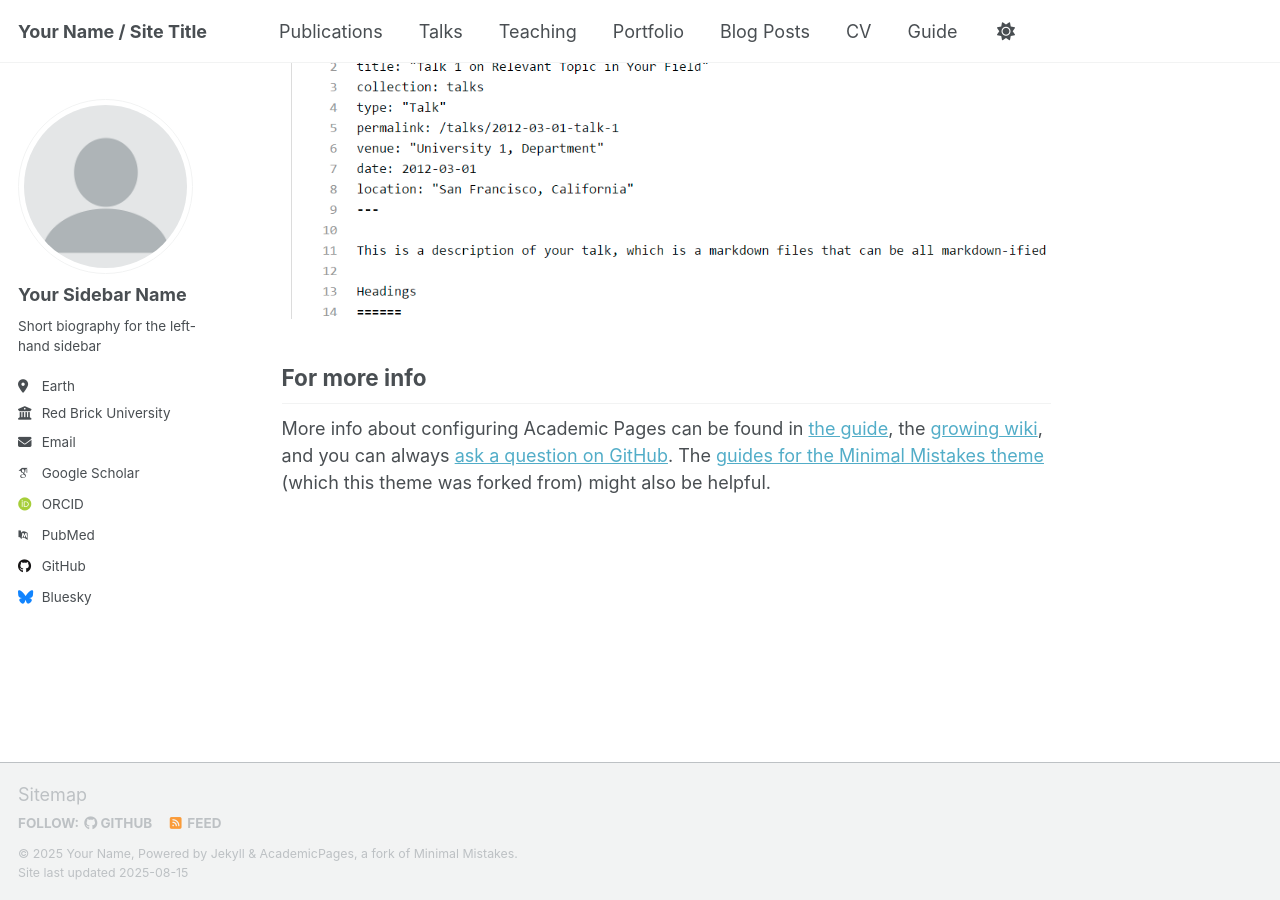
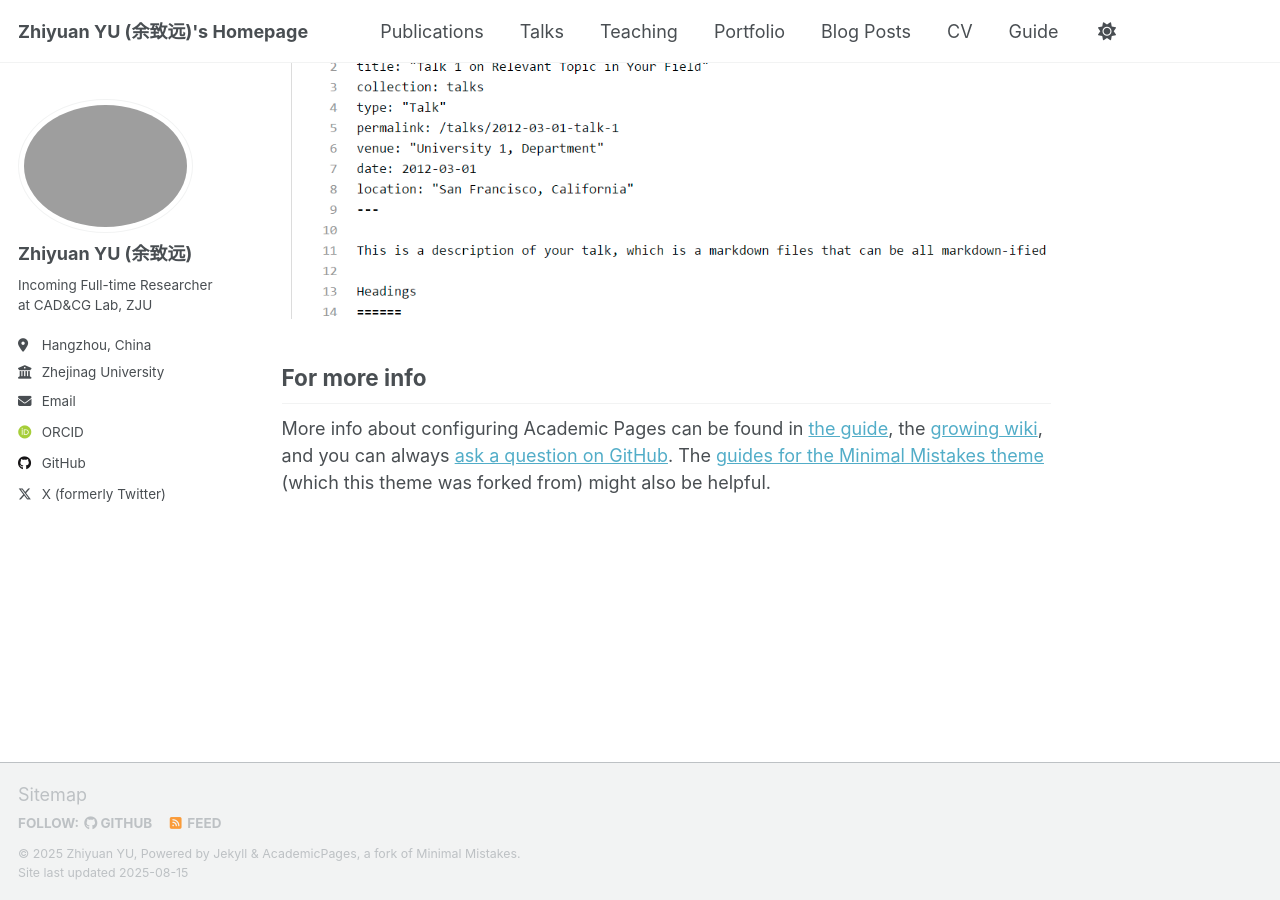
Before and after one commit to fishfishson/fishfishson.github.io, a Jekyll site: the page built from _pages/about.md, in a window 1280 px wide and 900 px high, scrolled down 2880 px. Built offline with Jekyll 4.4.1, drawn with Linux system fonts in a browser that asks for light colours; some web fonts are replaced; a script that is not in the unit is left out.

Commit message:
Update _config.yml

```diff
--- a/_config.yml
+++ b/_config.yml
@@ -9,37 +9,37 @@
 # Basic Site Settings
 locale                   : "en-US"
 site_theme               : "default" # Currently available options are "default", "air"
-title                    : "Your Name / Site Title"
+title                    : "Zhiyuan YU (余致远)'s Homepage"
 title_separator          : "-"
-name                     : &name "Your Name"
-description              : &description "personal description"
-url                      : https://academicpages.github.io # the base hostname & protocol for your site e.g. "https://[your GitHub username].github.io" or if you already have some other page hosted on Github then use "https://[your GitHub username].github.io/[Your Repo Name]"
+name                     : &name "Zhiyuan YU"
+description              : &description "Zhiyuan YU (余致远)'s Homepage"
+url                      : "https://fishfishson.github.io" # the base hostname & protocol for your site e.g. "https://[your GitHub username].github.io" or if you already have some other page hosted on Github then use "https://[your GitHub username].github.io/[Your Repo Name]"
 baseurl                  : "" # the subpath of your site, e.g. "/blog"
-repository               : "academicpages/academicpages.github.io"
+repository               : "fishfishson.github.io"
 
 # Site Author - The following control what appear as part of the author content on the side bar.
 #               If a field is blank the icon and link will not appear, otherwise it will be shown.
 #               Additional customization can be done by editing /_includes/author-profile.html
 author:
   # Biographic information
-  avatar           : "profile.png"
-  name             : "Your Sidebar Name"
+  avatar           : "avatar.jpg"
+  name             : "Zhiyuan YU (余致远)"
   pronouns         : # example: "she/her"
-  bio              : "Short biography for the left-hand sidebar"
-  location         : "Earth"
-  employer         : "Red Brick University"
+  bio              : "Incoming Full-time Researcher at CAD&CG Lab, ZJU"
+  location         : "Hangzhou, China"
+  employer         : "Zhejinag University"
   uri              : # URL
-  email            : "none@example.org"
+  email            : "yzyzju@outlook.com"
 
   # Academic websites
   academia         : # URL
   arxiv            : # URL - Update with the correct link to your profile
-  googlescholar    : "https://scholar.google.com/citations?user=PS_CX0AAAAAJ"
+  googlescholar    : # "https://scholar.google.com/citations?user=PS_CX0AAAAAJ"
   inspire-hep      : # URL
   impactstory      : # URL
-  orcid            : "http://orcid.org/yourorcidurl"
+  orcid            : "http://orcid.org/0000-0001-7220-7789"
   semantic         : # URL
-  pubmed           : "https://www.ncbi.nlm.nih.gov/pubmed/?term=john+snow"
+  pubmed           : # "https://www.ncbi.nlm.nih.gov/pubmed/?term=john+snow"
   researchgate     : # URL
   scopus           : # URL
 
@@ -47,13 +47,13 @@ author:
   bitbucket        : # Username - Update with your username on the site
   codepen          : # Username
   dribbble         : # Username
-  github           : "academicpages"
+  github           : "fishfishson"
   kaggle           : # Username
   stackoverflow    : # User number or user number and name (i.e., use "1" or "1/jeff-atwood")
 
   # Social media
   artstation       : # Username
-  bluesky          : "bsky.app" # Replace this with you Bluesky username
+  bluesky          : # "bsky.app" # Replace this with you Bluesky username
   facebook         : # Username
   flickr           : # Username
   foursquare       : # Username
@@ -70,7 +70,7 @@ author:
   steam            : # Username
   telegram         : # URL
   tumblr           : # Username
-  twitter          : # Username for X / Twitter
+  twitter          : fishfishson # Username for X / Twitter
   vine             : # Username
   weibo            : # Username
   wikipedia        : # Username
```
